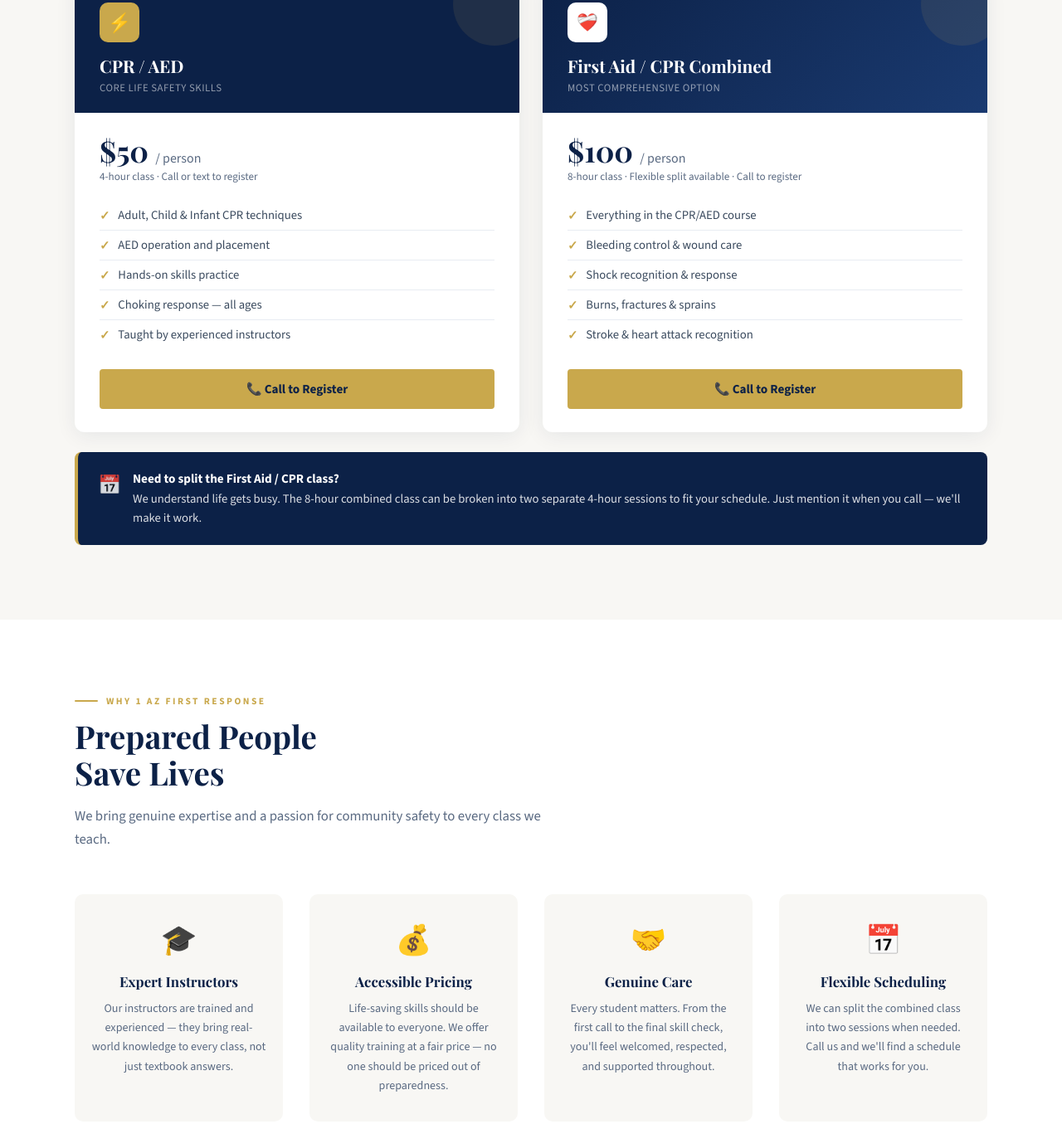
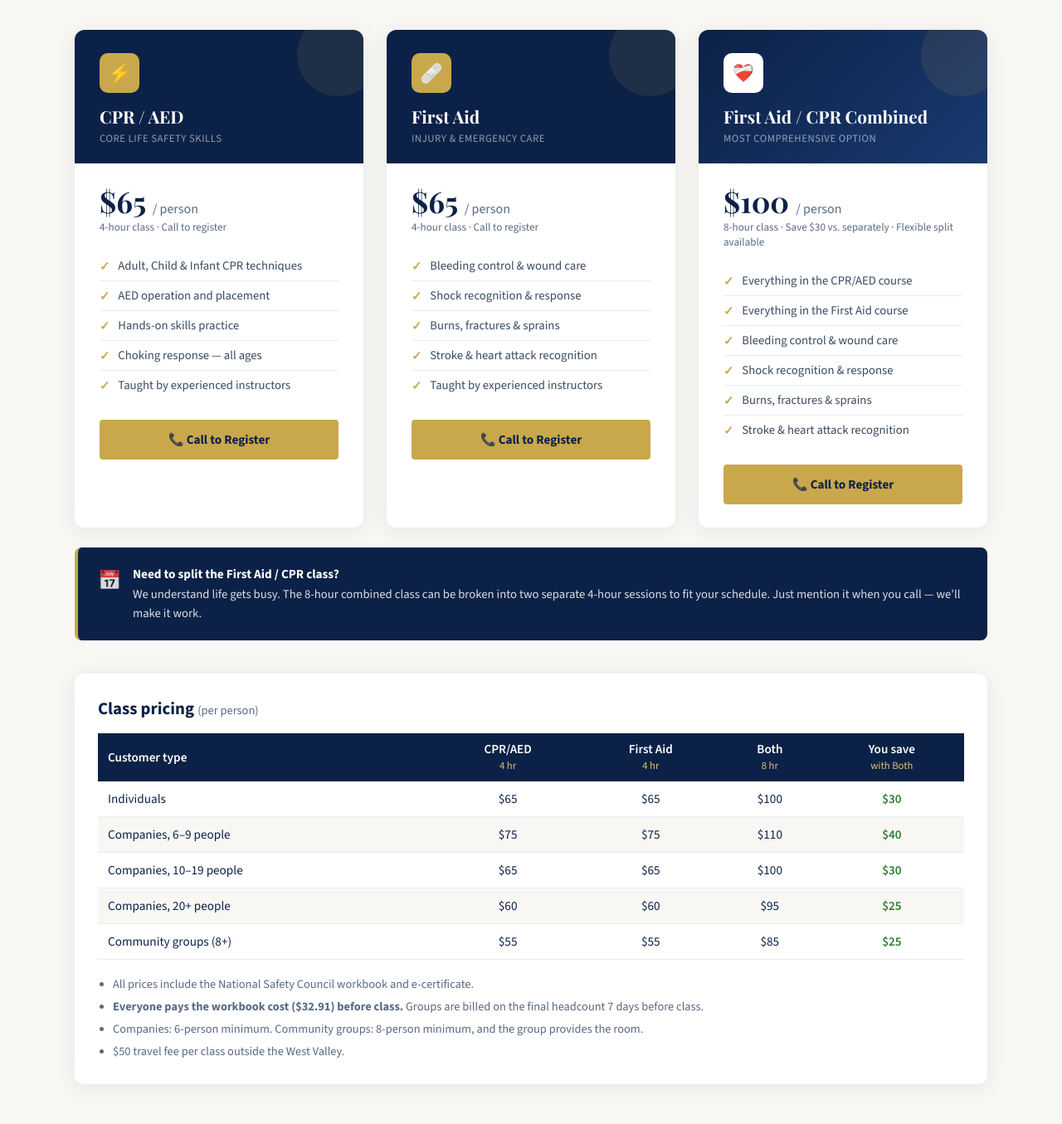
Before and after one commit to kandytss/1azfirstresponse, a plain HTML site: page index.html in a window 1280 px wide. Shown: the part 1300-2655 px from the top of the page at 83% size. Drawn offline with nearby package versions, Linux system fonts and the light colour scheme.

Commit message:
Update phone to 602-905-9999, add Kandy's text line, new CPR/First Aid pricing + group pricing table
Co-Authored-By: Claude Opus 5.5 <noreply@anthropic.com>

```diff
--- a/index.html
+++ b/index.html
@@ -509,6 +509,22 @@
     font-size: 0.95rem;
   }
 
+
+  /* group pricing table */
+  .pricing-block { margin-top: 40px; background: var(--white); border-radius: 12px; box-shadow: 0 4px 24px rgba(12,33,71,0.08); padding: 28px; }
+  .pricing-title { font-size: 1.3rem; color: var(--navy); margin-bottom: 16px; }
+  .pricing-title span { font-size: 0.9rem; color: var(--gray); font-weight: 400; }
+  .pricing-scroll { overflow-x: auto; }
+  .pricing-table { width: 100%; border-collapse: collapse; font-size: 0.95rem; min-width: 520px; }
+  .pricing-table th { background: var(--navy); color: var(--white); text-align: center; padding: 10px 12px; font-weight: 600; line-height: 1.25; }
+  .pricing-table th:first-child, .pricing-table td:first-child { text-align: left; }
+  .pricing-table th small { font-weight: 400; color: var(--gold-light); }
+  .pricing-table td { padding: 11px 12px; text-align: center; border-bottom: 1px solid var(--gray-light); color: var(--navy); font-variant-numeric: tabular-nums; }
+  .pricing-table tbody tr:nth-child(even) td { background: var(--off-white); }
+  .pricing-table td:last-child { color: #2e7d32; font-weight: 600; }
+  .pricing-notes { margin: 18px 0 0 18px; color: var(--gray); font-size: 0.9rem; line-height: 1.6; display: grid; gap: 4px; }
+  .contact-phone + .contact-phone { margin-top: 12px; }
+
   /* flexible option callout */
   .flexible-note {
     margin-top: 24px;
@@ -833,6 +849,7 @@
     .contact-layout { grid-template-columns: 1fr; gap: 28px; }
     .contact-info-card, .register-panel { padding: 28px; }
     .hero-cross-big { display: none; }
+    .pricing-block { padding: 20px 16px; }
   }
 </style>
 </head>
@@ -900,7 +917,7 @@
             <span class="course-detail-item">📍 Arizona</span>
           </div>
           <div class="course-price">$100</div>
-          <div class="course-note">Can split into two 4-hour sessions — call us</div>
+          <div class="course-note">Both classes · save $30 · can split into two 4-hour sessions</div>
         </div>
 
         <div class="course-item">
@@ -909,12 +926,22 @@
             <span class="course-detail-item">⏱ 4 Hours</span>
             <span class="course-detail-item">📍 Arizona</span>
           </div>
-          <div class="course-price">$50</div>
+          <div class="course-price">$65</div>
           <div class="course-note">Adult, Child & Infant CPR + AED use</div>
         </div>
 
-        <a href="tel:6028921962" class="btn-primary" style="width:100%; justify-content:center; margin-top:20px;">
-          📞 602-892-1962
+        <div class="course-item">
+          <div class="course-title">First Aid Only</div>
+          <div class="course-details">
+            <span class="course-detail-item">⏱ 4 Hours</span>
+            <span class="course-detail-item">📍 Arizona</span>
+          </div>
+          <div class="course-price">$65</div>
+          <div class="course-note">Bleeding, shock, burns, fractures & more</div>
+        </div>
+
+        <a href="tel:6029059999" class="btn-primary" style="width:100%; justify-content:center; margin-top:20px;">
+          📞 602-905-9999
         </a>
       </div>
     </div>
@@ -947,8 +974,8 @@
           <div class="course-card-sub">CORE LIFE SAFETY SKILLS</div>
         </div>
         <div class="course-card-body">
-          <div class="course-card-price">$50 <span>/ person</span></div>
-          <div class="course-card-note">4-hour class · Call or text to register</div>
+          <div class="course-card-price">$65 <span>/ person</span></div>
+          <div class="course-card-note">4-hour class · Call to register</div>
           <ul class="course-features">
             <li><span class="check">✓</span> Adult, Child & Infant CPR techniques</li>
             <li><span class="check">✓</span> AED operation and placement</li>
@@ -956,11 +983,32 @@
             <li><span class="check">✓</span> Choking response — all ages</li>
             <li><span class="check">✓</span> Taught by experienced instructors</li>
           </ul>
-          <a href="tel:6028921962" class="btn-primary">📞 Call to Register</a>
+          <a href="tel:6029059999" class="btn-primary">📞 Call to Register</a>
         </div>
       </div>
 
-      <!-- Card 2: First Aid + CPR combo -->
+      <!-- Card 2: First Aid -->
+      <div class="course-card">
+        <div class="course-card-header">
+          <div class="course-icon">🩹</div>
+          <div class="course-card-title">First Aid</div>
+          <div class="course-card-sub">INJURY & EMERGENCY CARE</div>
+        </div>
+        <div class="course-card-body">
+          <div class="course-card-price">$65 <span>/ person</span></div>
+          <div class="course-card-note">4-hour class · Call to register</div>
+          <ul class="course-features">
+            <li><span class="check">✓</span> Bleeding control & wound care</li>
+            <li><span class="check">✓</span> Shock recognition & response</li>
+            <li><span class="check">✓</span> Burns, fractures & sprains</li>
+            <li><span class="check">✓</span> Stroke & heart attack recognition</li>
+            <li><span class="check">✓</span> Taught by experienced instructors</li>
+          </ul>
+          <a href="tel:6029059999" class="btn-primary">📞 Call to Register</a>
+        </div>
+      </div>
+
+      <!-- Card 3: First Aid + CPR combo -->
       <div class="course-card">
         <div class="course-card-header" style="background: linear-gradient(135deg, #0c2147, #1a3a70);">
           <div class="course-icon" style="background: var(--white); color: var(--navy); font-size:1.3rem;">❤️‍🩹</div>
@@ -969,15 +1017,16 @@
         </div>
         <div class="course-card-body">
           <div class="course-card-price">$100 <span>/ person</span></div>
-          <div class="course-card-note">8-hour class · Flexible split available · Call to register</div>
+          <div class="course-card-note">8-hour class · Save $30 vs. separately · Flexible split available</div>
           <ul class="course-features">
             <li><span class="check">✓</span> Everything in the CPR/AED course</li>
+            <li><span class="check">✓</span> Everything in the First Aid course</li>
             <li><span class="check">✓</span> Bleeding control & wound care</li>
             <li><span class="check">✓</span> Shock recognition & response</li>
             <li><span class="check">✓</span> Burns, fractures & sprains</li>
             <li><span class="check">✓</span> Stroke & heart attack recognition</li>
           </ul>
-          <a href="tel:6028921962" class="btn-primary">📞 Call to Register</a>
+          <a href="tel:6029059999" class="btn-primary">📞 Call to Register</a>
         </div>
       </div>
 
@@ -990,6 +1039,31 @@
         <strong style="color:#fff; font-size:0.95rem;">Need to split the First Aid / CPR class?</strong><br>
         We understand life gets busy. The 8-hour combined class can be broken into two separate 4-hour sessions to fit your schedule. Just mention it when you call — we'll make it work.
       </div>
+    </div>
+
+    <!-- Group pricing -->
+    <div class="pricing-block" id="pricing">
+      <h3 class="pricing-title">Class pricing <span>(per person)</span></h3>
+      <div class="pricing-scroll">
+        <table class="pricing-table">
+          <thead>
+            <tr><th>Customer type</th><th>CPR/AED<br><small>4 hr</small></th><th>First Aid<br><small>4 hr</small></th><th>Both<br><small>8 hr</small></th><th>You save<br><small>with Both</small></th></tr>
+          </thead>
+          <tbody>
+            <tr><td>Individuals</td><td>$65</td><td>$65</td><td>$100</td><td>$30</td></tr>
+            <tr><td>Companies, 6–9 people</td><td>$75</td><td>$75</td><td>$110</td><td>$40</td></tr>
+            <tr><td>Companies, 10–19 people</td><td>$65</td><td>$65</td><td>$100</td><td>$30</td></tr>
+            <tr><td>Companies, 20+ people</td><td>$60</td><td>$60</td><td>$95</td><td>$25</td></tr>
+            <tr><td>Community groups (8+)</td><td>$55</td><td>$55</td><td>$85</td><td>$25</td></tr>
+          </tbody>
+        </table>
+      </div>
+      <ul class="pricing-notes">
+        <li>All prices include the National Safety Council workbook and e-certificate.</li>
+        <li><strong>Everyone pays the workbook cost ($32.91) before class.</strong> Groups are billed on the final headcount 7 days before class.</li>
+        <li>Companies: 6-person minimum. Community groups: 8-person minimum, and the group provides the room.</li>
+        <li>$50 travel fee per class outside the West Valley.</li>
+      </ul>
     </div>
 
   </div>
@@ -1085,14 +1159,22 @@
     <div class="contact-layout">
 
       <div class="contact-info-card">
-        <h3>Call or Text to Register</h3>
+        <h3>Call to Register</h3>
         <p>Our team is ready to help you find the right class and schedule. One quick call is all it takes to get started.</p>
 
-        <a href="tel:6028921962" class="contact-phone">
+        <a href="tel:6029059999" class="contact-phone">
           <div class="phone-icon-wrap">📞</div>
           <div>
-            <span class="phone-number">602-892-1962</span>
-            <span class="phone-sub">Call or Text · 1 AZ First Response</span>
+            <span class="phone-number">602-905-9999</span>
+            <span class="phone-sub">Call or leave a message · 1 AZ First Response</span>
+          </div>
+        </a>
+
+        <a href="sms:4803090150" class="contact-phone">
+          <div class="phone-icon-wrap">💬</div>
+          <div>
+            <span class="phone-number">480-309-0150</span>
+            <span class="phone-sub">Call or text Kandy</span>
           </div>
         </a>
 
@@ -1126,11 +1208,11 @@
         <ol class="register-steps">
           <li>
             <div class="step-num">1</div>
-            <div><strong>Choose your course</strong> — CPR/AED only ($50 · 4 hrs) or the full First Aid/CPR combo ($100 · 8 hrs)</div>
+            <div><strong>Choose your course</strong> — CPR/AED ($65 · 4 hrs), First Aid ($65 · 4 hrs), or both ($100 · 8 hrs). Group rates are in the pricing table above.</div>
           </li>
           <li>
             <div class="step-num">2</div>
-            <div><strong>Call or text 602-892-1962</strong> — let us know which class you're interested in and how many people</div>
+            <div><strong>Call 602-905-9999</strong> (or call/text Kandy at 480-309-0150) — let us know which class you're interested in and how many people</div>
           </li>
           <li>
             <div class="step-num">3</div>
@@ -1142,8 +1224,8 @@
           </li>
         </ol>
 
-        <a href="tel:6028921962" class="btn-primary" style="width:100%; justify-content:center; font-size:1.05rem; padding:16px;">
-          📞 Call 602-892-1962 Now
+        <a href="tel:6029059999" class="btn-primary" style="width:100%; justify-content:center; font-size:1.05rem; padding:16px;">
+          📞 Call 602-905-9999 Now
         </a>
       </div>
 
@@ -1159,7 +1241,7 @@
     <a href="#courses">Courses</a>
     <a href="#why-us">Why Us</a>
     <a href="#about">About</a>
-    <a href="tel:6028921962">602-892-1962</a>
+    <a href="tel:6029059999">602-905-9999</a>
     <a href="https://139aztss.com" target="_blank">$139 AZ Discount TSS</a>
   </div>
   <div class="footer-copy">
```
